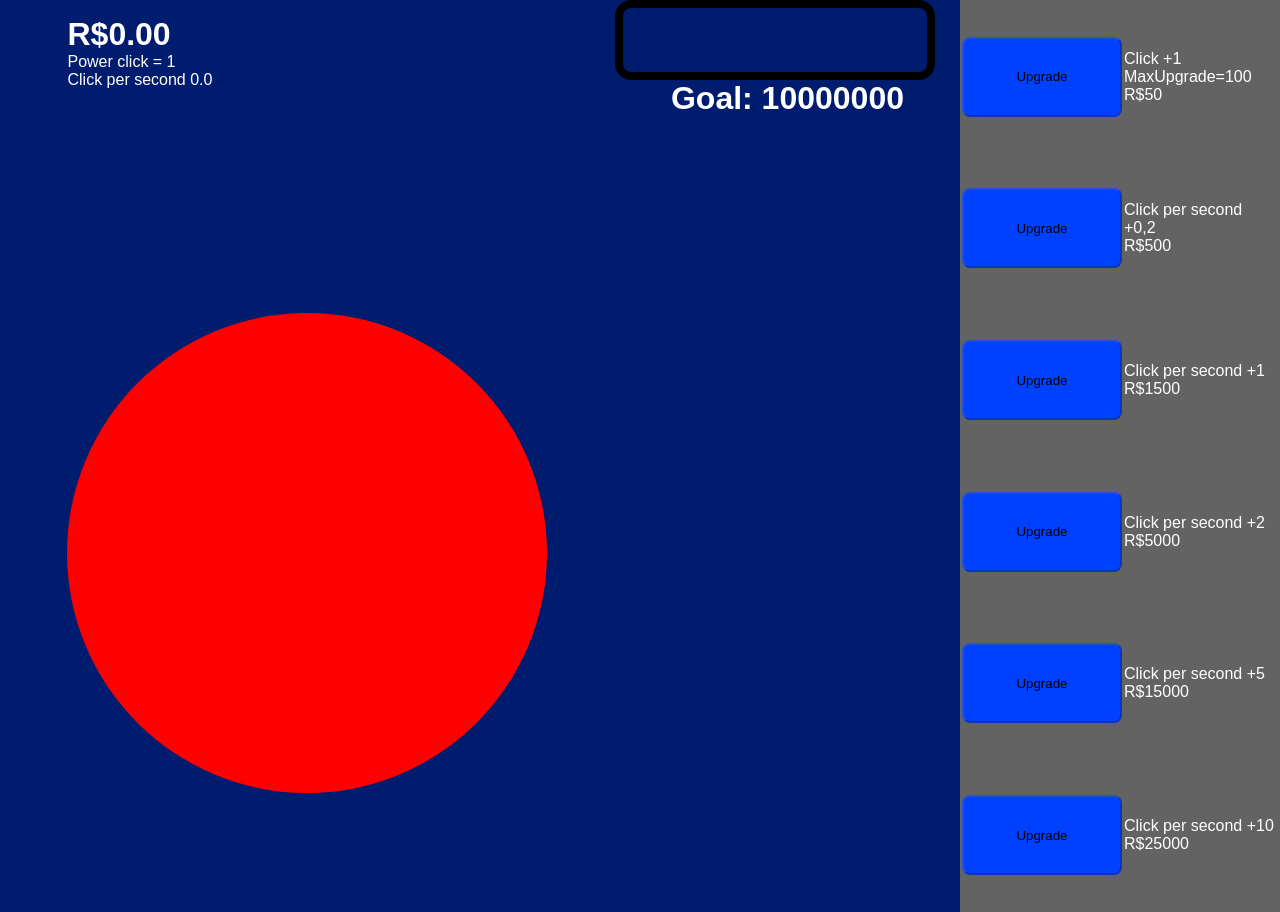
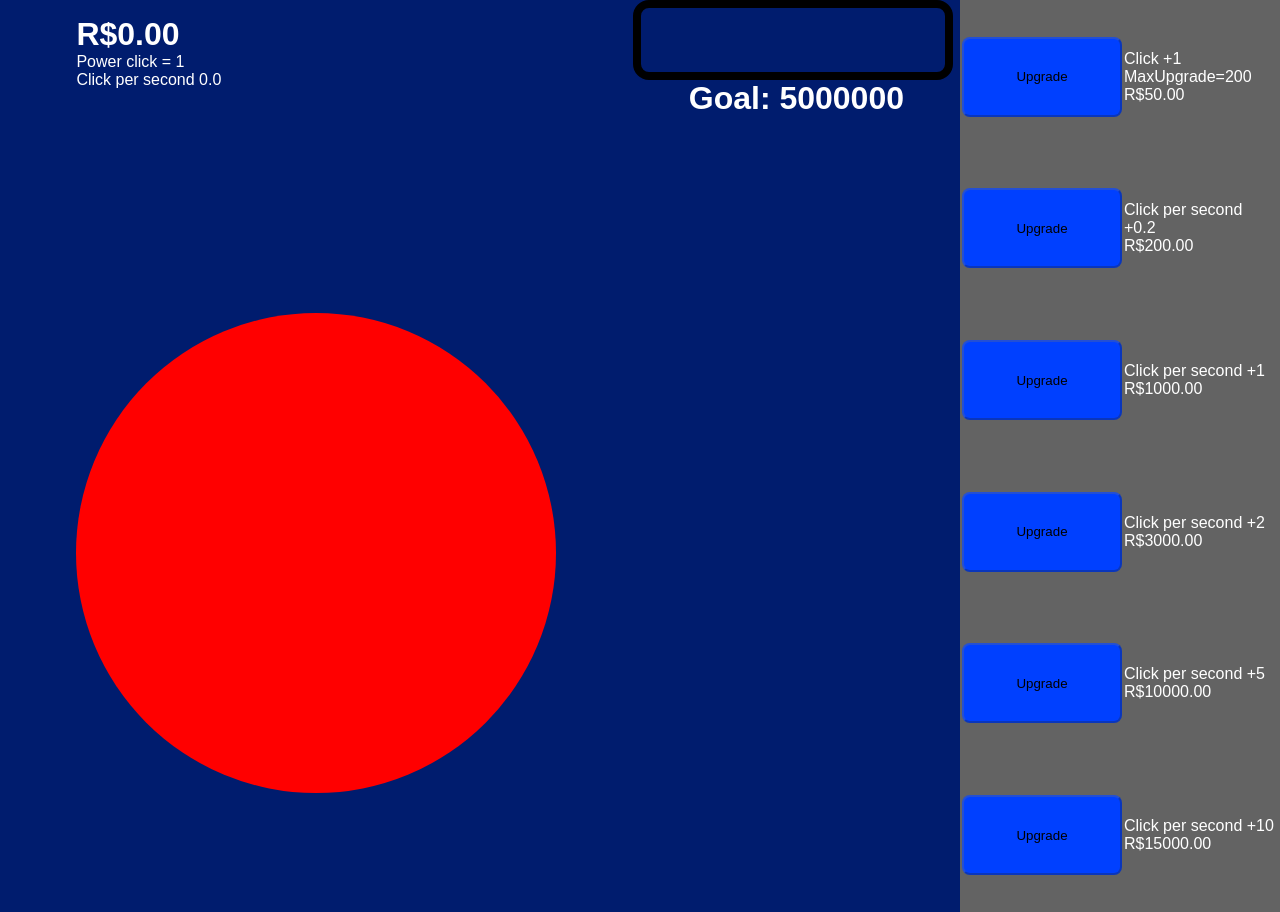
Before and after one commit to copperlamb78/ClickerGame, a React (Vite) app: page / in a window 1280 px wide. Built offline with nearby package versions, Linux system fonts and the light colour scheme; a web font is replaced by a local one.

Commit message:
Dinamic price for upgrades

```diff
--- a/src/components/Game.jsx
+++ b/src/components/Game.jsx
@@ -10,44 +10,60 @@ export function Game() {
     const [upgradeClickAdd, setUpgradeClickAdd] = useState(1)
     const [clickPerSecondAmount, setClickPerSecondAmount] = useState(0)
     const [money, setMoney] = useState(0)
+    const [upgrade1Price, setUpgrade1Price] = useState(50)
+    const [upgrade2Price, setUpgrade2Price] = useState(200)
+    const [upgrade3Price, setUpgrade3Price] = useState(1000)
+    const [upgrade4Price, setUpgrade4Price] = useState(3000)
+    const [upgrade5Price, setUpgrade5Price] = useState(10000)
+    const [upgrade6Price, setUpgrade6Price] = useState(15000)
 
-    const upgradeClick = 1
-    const upgrade1 = 0.2
-    const upgrade2 = 1
-    const upgrade3 = 2
-    const upgrade4 = 5
-    const upgrade5 = 10
+    const upgrade1 = 1
+    const upgrade2 = 0.2
+    const upgrade3 = 1
+    const upgrade4 = 2
+    const upgrade5 = 5
+    const upgrade6 = 10
+    const upgradeAritimetricFormule = 0.01
 
-    const goal =10000000
+
+    const goal =5000000
+
+
 
     const handle1Upgrade =() => {
-        setUpgradeClickAdd (upgradeClickAdd + upgradeClick)
-        setMoney(money - 50)
+        setUpgradeClickAdd (upgradeClickAdd + upgrade1)
+        setMoney(money - upgrade1Price)
+        setUpgrade1Price(upgrade1Price + (upgrade1Price * upgradeAritimetricFormule))
     }
 
     const handle2Upgrade =() => {
-        setClickPerSecondAmount(clickPerSecondAmount + upgrade1)
-        setMoney(money - 500)
+        setClickPerSecondAmount(clickPerSecondAmount + upgrade2)
+        setMoney(money - upgrade2Price)
+        setUpgrade2Price(upgrade2Price + (upgrade2Price * upgradeAritimetricFormule))
     }
 
     const handle3Upgrade =() => {
-        setClickPerSecondAmount(clickPerSecondAmount + upgrade2)
-        setMoney(money - 1500)
+        setClickPerSecondAmount(clickPerSecondAmount + upgrade3)
+        setMoney(money - upgrade3Price)
+        setUpgrade3Price(upgrade3Price + (upgrade3Price * upgradeAritimetricFormule))
     }
 
     const handle4Upgrade =() => {
-        setClickPerSecondAmount(clickPerSecondAmount + upgrade3)
-        setMoney(money - 5000)
+        setClickPerSecondAmount(clickPerSecondAmount + upgrade4)
+        setMoney(money - upgrade4Price)
+        setUpgrade4Price(upgrade4Price + (upgrade4Price * upgradeAritimetricFormule))
     }
 
     const handle5Upgrade =() => {
-        setClickPerSecondAmount(clickPerSecondAmount + upgrade4)
-        setMoney(money - 15000)
+        setClickPerSecondAmount(clickPerSecondAmount + upgrade5)
+        setMoney(money - upgrade5Price)
+        setUpgrade5Price(upgrade5Price + (upgrade5Price * upgradeAritimetricFormule))
     }
 
     const handle6Upgrade =() => {
-        setClickPerSecondAmount(clickPerSecondAmount + upgrade5)
-        setMoney(money - 25000)
+        setClickPerSecondAmount(clickPerSecondAmount + upgrade6)
+        setMoney(money - upgrade6Price)
+        setUpgrade6Price(upgrade6Price + (upgrade6Price * upgradeAritimetricFormule))
     }
 
     function clickPerSecond() {
@@ -85,16 +101,16 @@ export function Game() {
                     <div className={styles.progressBar} style={{ width: progressWidth }}></div>
                 </div>
                 <h1>Goal: {goal}</h1>
-                <a hidden={money < goal} href='https://copperlamb78.github.io/isnotmy/flower.html'><button disabled={money < goal}>Game Over</button></a>
+                <a hidden={money < goal} href='https://copperlamb78.github.io/isnotmy/flower.html'><button>Game Over</button></a>
             </div>
             <table className={styles.upgradeArea}>
                 <tr>
                     <td>
-                        <button disabled={money < 50 | upgradeClickAdd == 100} onClick={handle1Upgrade} type='button'>Upgrade</button>
+                        <button disabled={money < 50 | upgradeClickAdd == 200} onClick={handle1Upgrade} type='button'>Upgrade</button>
                     </td>
                     <td>
-                        <p>Click +1 MaxUpgrade=100</p>
-                        <p>R$50</p>
+                        <p>Click +{upgrade1} MaxUpgrade=200</p>
+                        <p>R${parseFloat(upgrade1Price).toFixed(2)}</p>
                     </td>
                 </tr>
                 <tr>
@@ -102,8 +118,8 @@ export function Game() {
                     <button disabled={money < 500} onClick={handle2Upgrade} type='button'>Upgrade</button>
                     </td>
                     <td>
-                        <p>Click per second +0,2</p>
-                        <p>R$500</p>
+                        <p>Click per second +{upgrade2}</p>
+                        <p>R${parseFloat(upgrade2Price).toFixed(2)}</p>
                     </td>
                 </tr>
                 <tr>
@@ -111,8 +127,8 @@ export function Game() {
                     <button disabled={money < 1500} onClick={handle3Upgrade} type='button'>Upgrade</button>
                     </td>
                     <td>
-                        <p>Click per second +1</p>
-                        <p>R$1500</p>
+                        <p>Click per second +{upgrade3}</p>
+                        <p>R${parseFloat(upgrade3Price).toFixed(2)}</p>
                     </td>
                 </tr>
                 <tr>
@@ -120,8 +136,8 @@ export function Game() {
                     <button disabled={money < 5000} onClick={handle4Upgrade} type='button'>Upgrade</button>
                     </td>
                     <td>
-                        <p>Click per second +2</p>
-                        <p>R$5000</p>
+                        <p>Click per second +{upgrade4}</p>
+                        <p>R${parseFloat(upgrade4Price).toFixed(2)}</p>
                     </td>
                 </tr>
                 <tr>
@@ -129,8 +145,8 @@ export function Game() {
                     <button disabled={money < 15000} onClick={handle5Upgrade} type='button'>Upgrade</button>
                     </td>
                     <td>
-                        <p>Click per second +5</p>
-                        <p>R$15000</p>
+                        <p>Click per second +{upgrade5}</p>
+                        <p>R${parseFloat(upgrade5Price).toFixed(2)}</p>
                     </td>
                 </tr>
                 <tr>
@@ -138,8 +154,8 @@ export function Game() {
                     <button disabled={money < 25000} onClick={handle6Upgrade} type='button'>Upgrade</button>
                     </td>
                     <td>
-                        <p>Click per second +10</p>
-                        <p>R$25000</p>
+                        <p>Click per second +{upgrade6}</p>
+                        <p>R${parseFloat(upgrade6Price).toFixed(2)}</p>
                     </td>
                 </tr>
 
```
